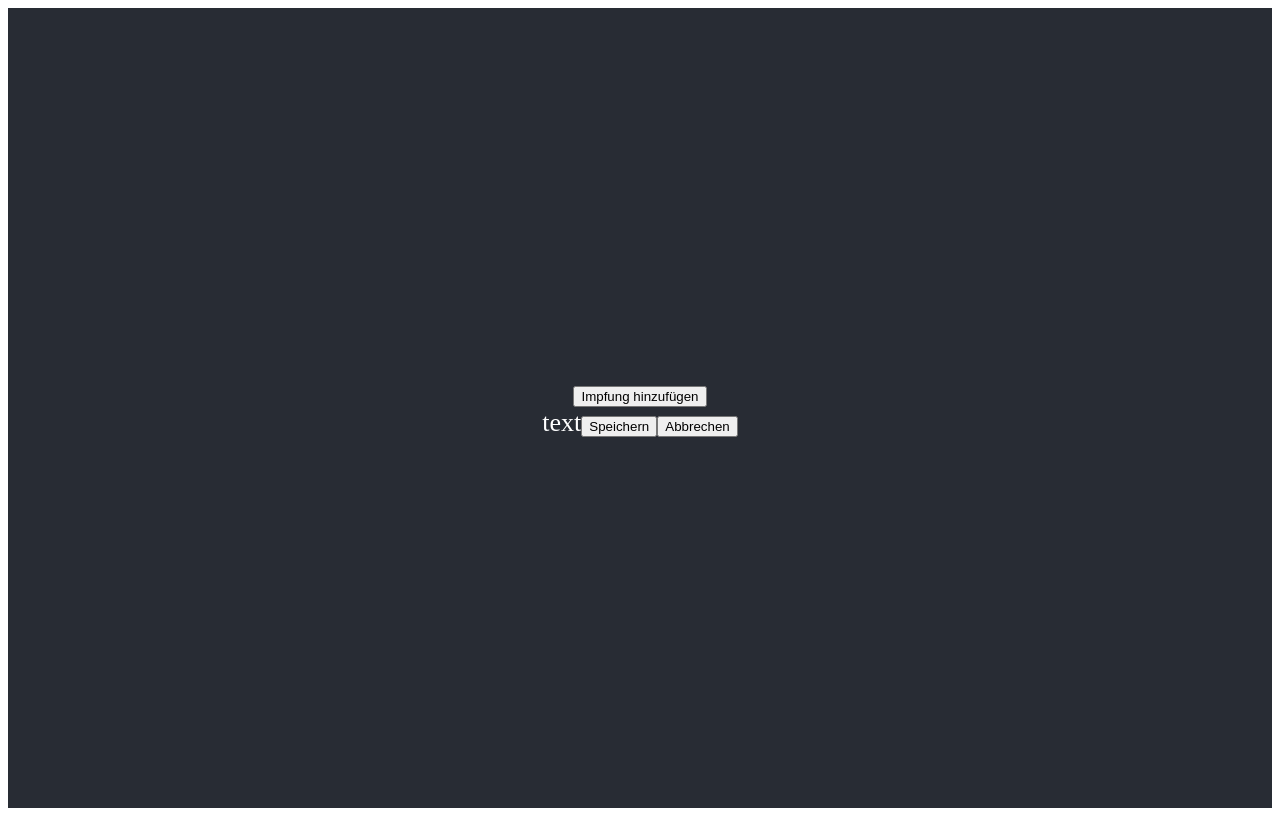
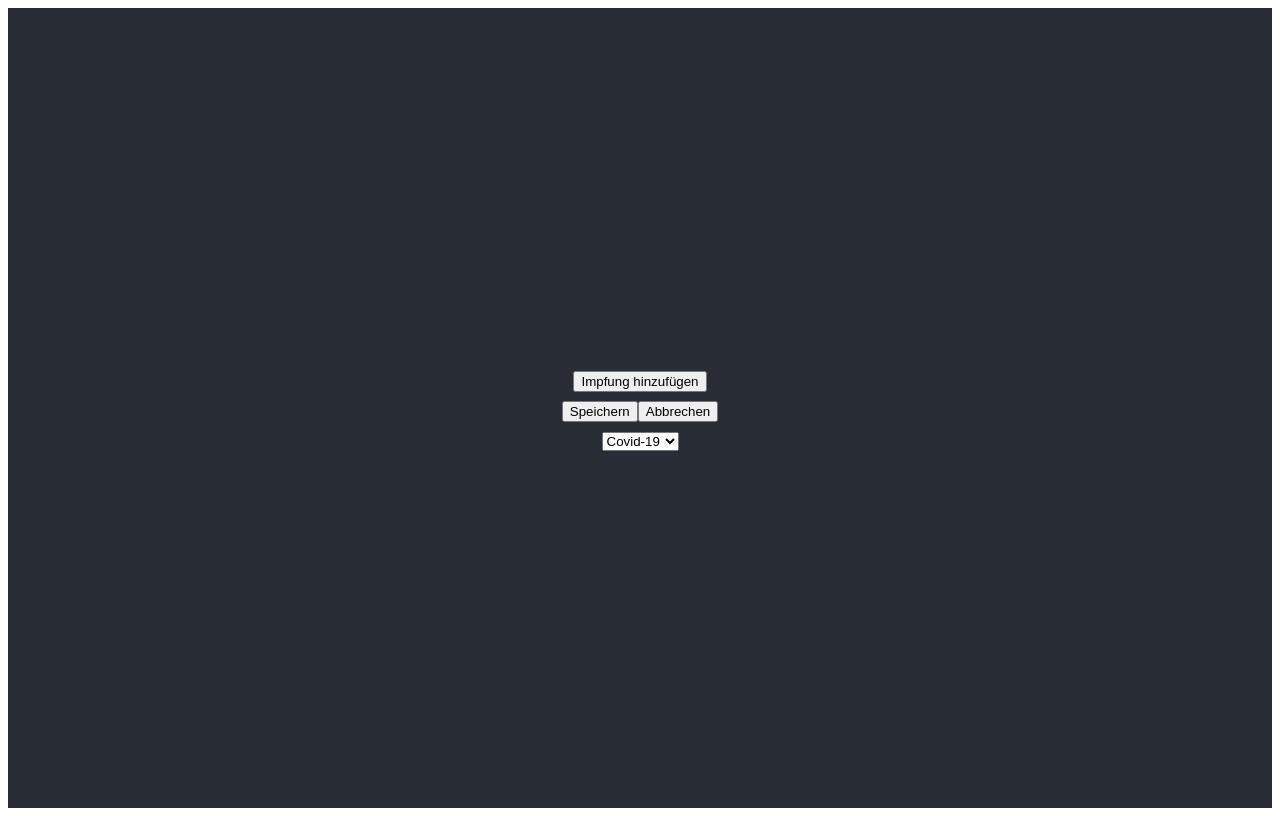
Before and after one commit to bemme001/Impfkalender, a React (Create React App) app: page / in a window 1280 px wide. Both pictures are taken after a click on the button "Impfung hinzufügen". Built offline with nearby package versions, Linux system fonts and the light colour scheme.

Commit message:
Form select field

```diff
--- a/src/components/addImmunization/AddImmunization.js
+++ b/src/components/addImmunization/AddImmunization.js
@@ -8,6 +8,8 @@ class AddImmunization extends React.Component {
     this.state = {
       showPopUp: false
     };
+
+    this.switchPopUp = this.switchPopUp.bind(this);
   }
 
   switchPopUp() {
@@ -19,11 +21,11 @@ class AddImmunization extends React.Component {
   render() {
     return(
       <div className='add_immunization'>
-        <button className='add_immunization_button' onClick={this.switchPopUp.bind(this)}>
+        <button className='add_immunization_button' onClick={this.switchPopUp}>
           Impfung hinzufügen
         </button>
         {this.state.showPopUp
-          ? <Popup showPopUp={this.state.showPopUp} switchPopUp={this.switchPopUp.bind(this)}/>
+          ? <Popup showPopUp={this.state.showPopUp} switchPopUp={this.switchPopUp}/>
           : null}
         {/*<Popup showPopUp={showPopUp} setShowPopUp={setShowPopUp}/>*/}
       </div>
--- a/src/components/addImmunization/Popup.js
+++ b/src/components/addImmunization/Popup.js
@@ -4,12 +4,24 @@ import popup from "./Popup.css";
 class Popup extends React.Component {
   constructor(props) {
     super(props);
+    this.state = {value: 'Erreger'};
+
+    this.handleChange = this.handleChange.bind(this);
+    this.handleSubmit = this.handleSubmit.bind(this);
+  }
+
+  handleChange(event) {
+    this.setState({value: event.target.value});
+
+  }
+  handleSubmit(event) {
+
   }
 
   render() {
     return (
       <div className="popup">
-        text
+        <div className='popup_button'>
           <button onClick={this.props.switchPopUp}>
             Speichern
           </button>
@@ -17,6 +29,15 @@ class Popup extends React.Component {
             Abbrechen
           </button>
         </div>
+        <div className='popup_form'>
+          <form onSubmit={this.handleSubmit}>
+            <select value={this.state.value} onChange={this.handleChange}>
+              <option value="covid-19">Covid-19</option>
+              <option value="influenza">Influenza</option>
+            </select>
+          </form>
+        </div>
+      </div>
     );
   }
 }
```
Lines whose indentation alone changed are shown as unchanged.
